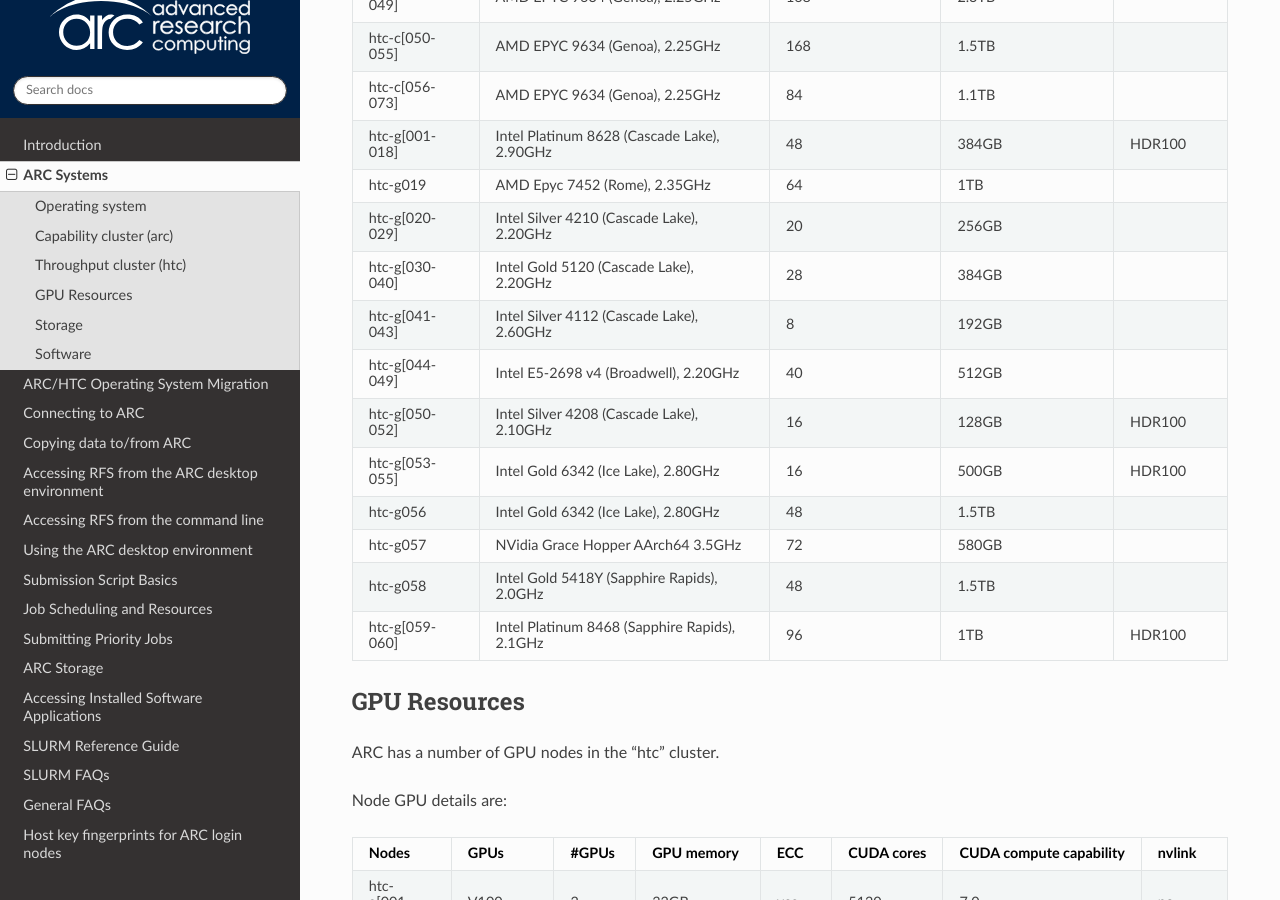
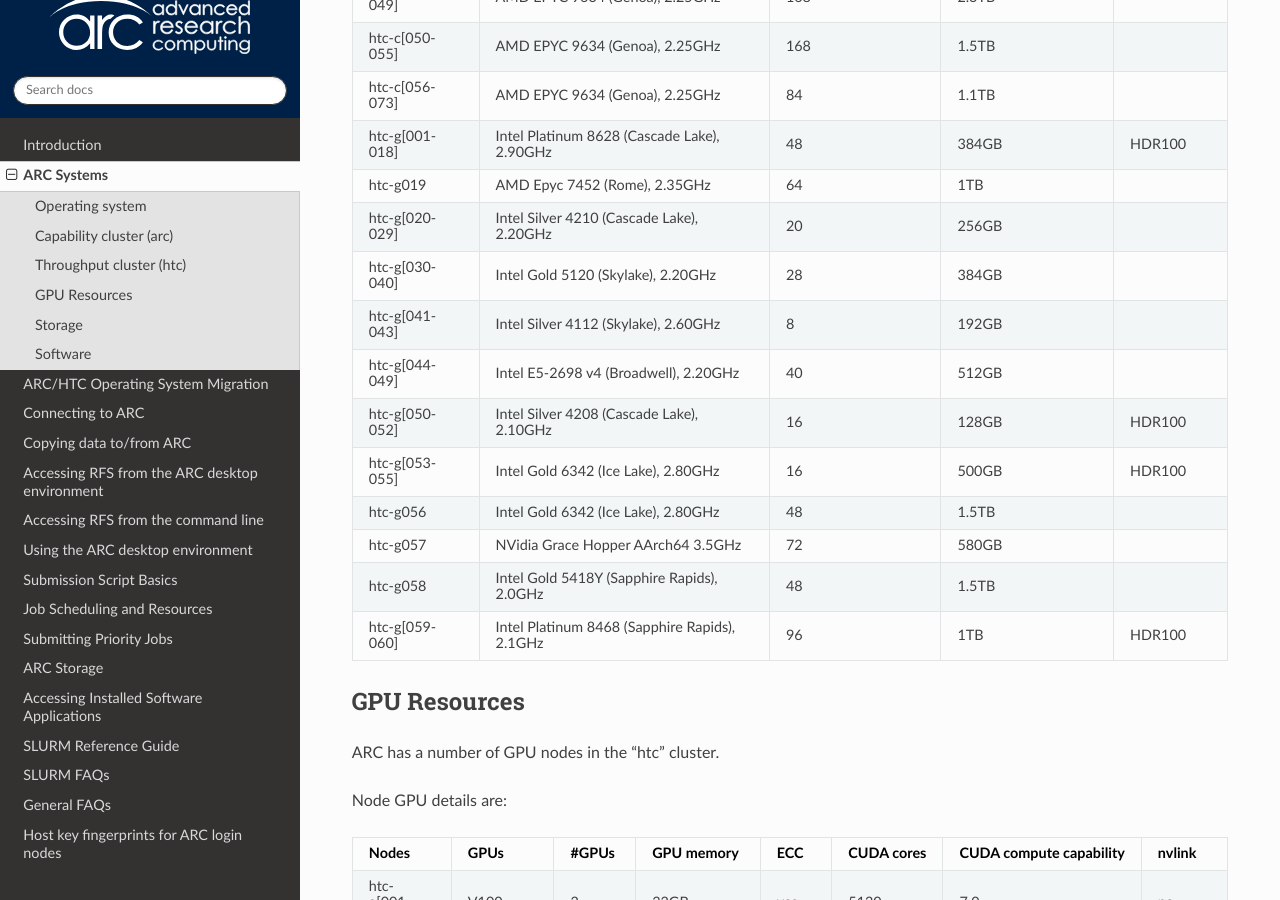
Before and after one commit to tina-friedrich/arc-user-guide, a Sphinx documentation site: the page built from docs/source/arc-systems.rst, in a window 1280 px wide and 900 px high, scrolled down 3202 px. Built offline with Sphinx 7.4.7 and the Read the Docs theme 3.1.0, drawn with Linux system fonts in a browser that asks for light colours.

Commit message:
update cpu pmu name for skylake nodes
Signed-off-by: Gregory J. L. Tourte <greg.tourte@gmail.com>

```diff
--- a/docs/source/arc-systems.rst
+++ b/docs/source/arc-systems.rst
@@ -149,9 +149,9 @@
         +----------------+-----------------------------------------------+----------------+-----------------+--------------+
         | htc-g[020-029] | Intel Silver 4210 (Cascade Lake), 2.20GHz     | 20             | 256GB           |              |
         +----------------+-----------------------------------------------+----------------+-----------------+--------------+
-        | htc-g[030-040] | Intel Gold 5120 (Cascade Lake), 2.20GHz       | 28             | 384GB           |              |
+        | htc-g[030-040] | Intel Gold 5120 (Skylake), 2.20GHz            | 28             | 384GB           |              |
         +----------------+-----------------------------------------------+----------------+-----------------+--------------+
-        | htc-g[041-043] | Intel Silver 4112 (Cascade Lake), 2.60GHz     | 8              | 192GB           |              |
+        | htc-g[041-043] | Intel Silver 4112 (Skylake), 2.60GHz          | 8              | 192GB           |              |
         +----------------+-----------------------------------------------+----------------+-----------------+--------------+
         | htc-g[044-049] | Intel E5-2698 v4 (Broadwell), 2.20GHz         | 40             | 512GB           |              |
         +----------------+-----------------------------------------------+----------------+-----------------+--------------+
```
